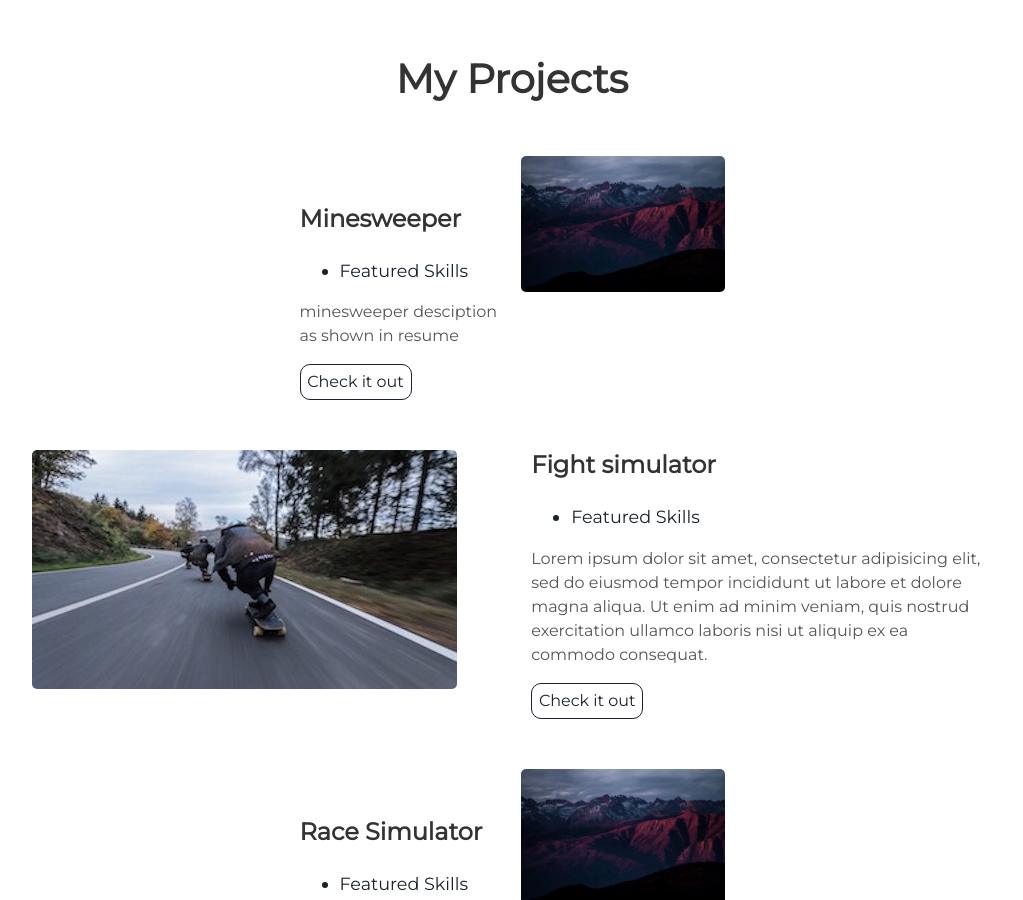
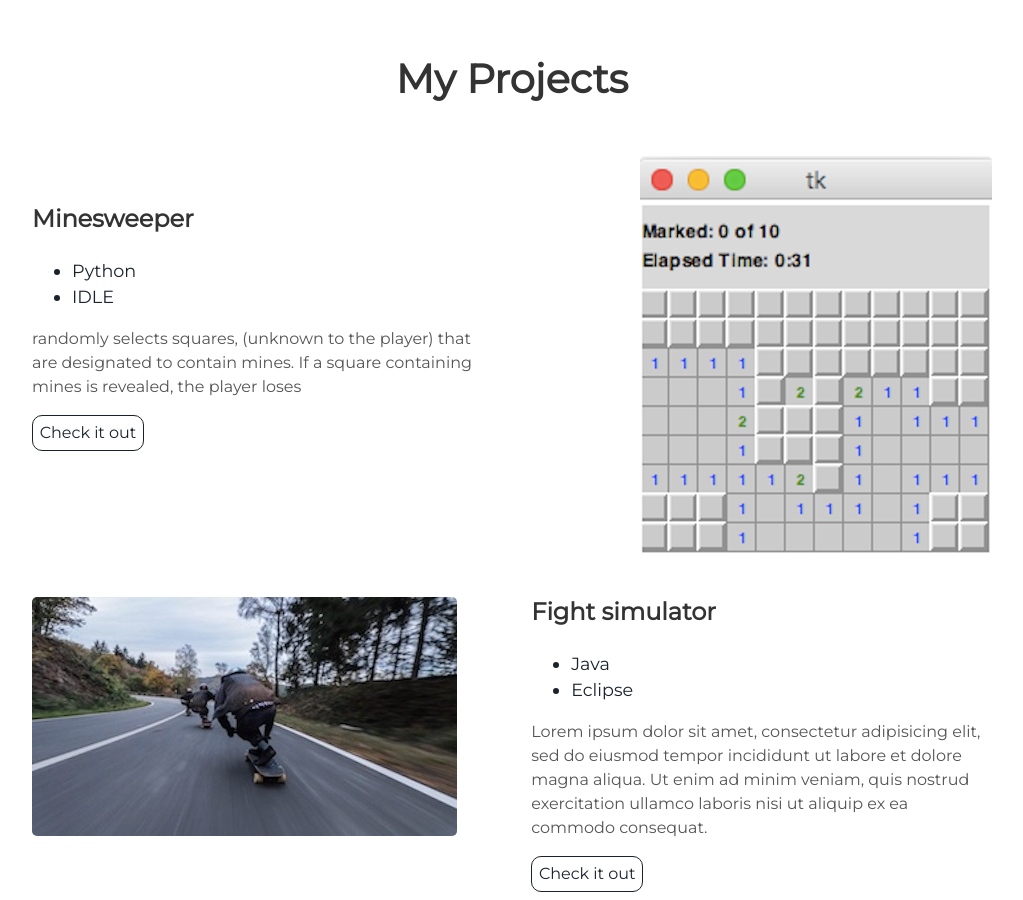
Before and after one commit to osagieomigie/osagieomigie.github.io, a Jekyll site: the page built from index.html, in a window 1280 px wide and 900 px high, scrolled down 931 px. Shown: the whole window, without its empty margins (128-1151 px from the left). Built offline with Jekyll 4.4.1, drawn with Linux system fonts in a browser that asks for light colours.

Commit message:
Updated the minesweeper project

```diff
--- a/_includes/projects.html
+++ b/_includes/projects.html
@@ -5,14 +5,15 @@
 
 <div class="user-projects">
   <div class="images-right">
-    <img alt="mountains" src="{{ "/assets/img/mountains.jpg" | prepend: site.baseurl }}" />
+    <img alt="mountains" src="{{ "/assets/img/mine.png" | prepend: site.baseurl }}" />
   </div>
   <div class="contents">
     <h3> Minesweeper </h3>
     <ul>
-      <li> Featured Skills</li>
+      <li> Python</li>
+      <li> IDLE </li>
     </ul>
-    <p>minesweeper desciption as shown in resume</p>
+    <p>randomly selects squares, (unknown to the player) that are designated to contain mines. If a square containing mines is revealed, the player loses </p>
     <a class="project-link" href="https://github.com/osagieomigie/mineSweeper">Check it out</a>
   </div>
 </div>
@@ -25,7 +26,8 @@
   <div class="contents-right">
     <h3> Fight simulator </h3>
     <ul>
-      <li> Featured Skills</li>
+      <li> Java </li>
+      <li> Eclipse </li>
     </ul>
     <p>Lorem ipsum dolor sit amet, consectetur adipisicing elit, sed do eiusmod tempor incididunt ut labore et dolore magna aliqua. Ut enim ad minim veniam, quis nostrud exercitation ullamco laboris nisi ut aliquip ex ea commodo consequat.</p>
     <a class="project-link" href="#">Check it out</a>
```
Also changed, not shown: assets/img/mine.png (added), 2 other files.
